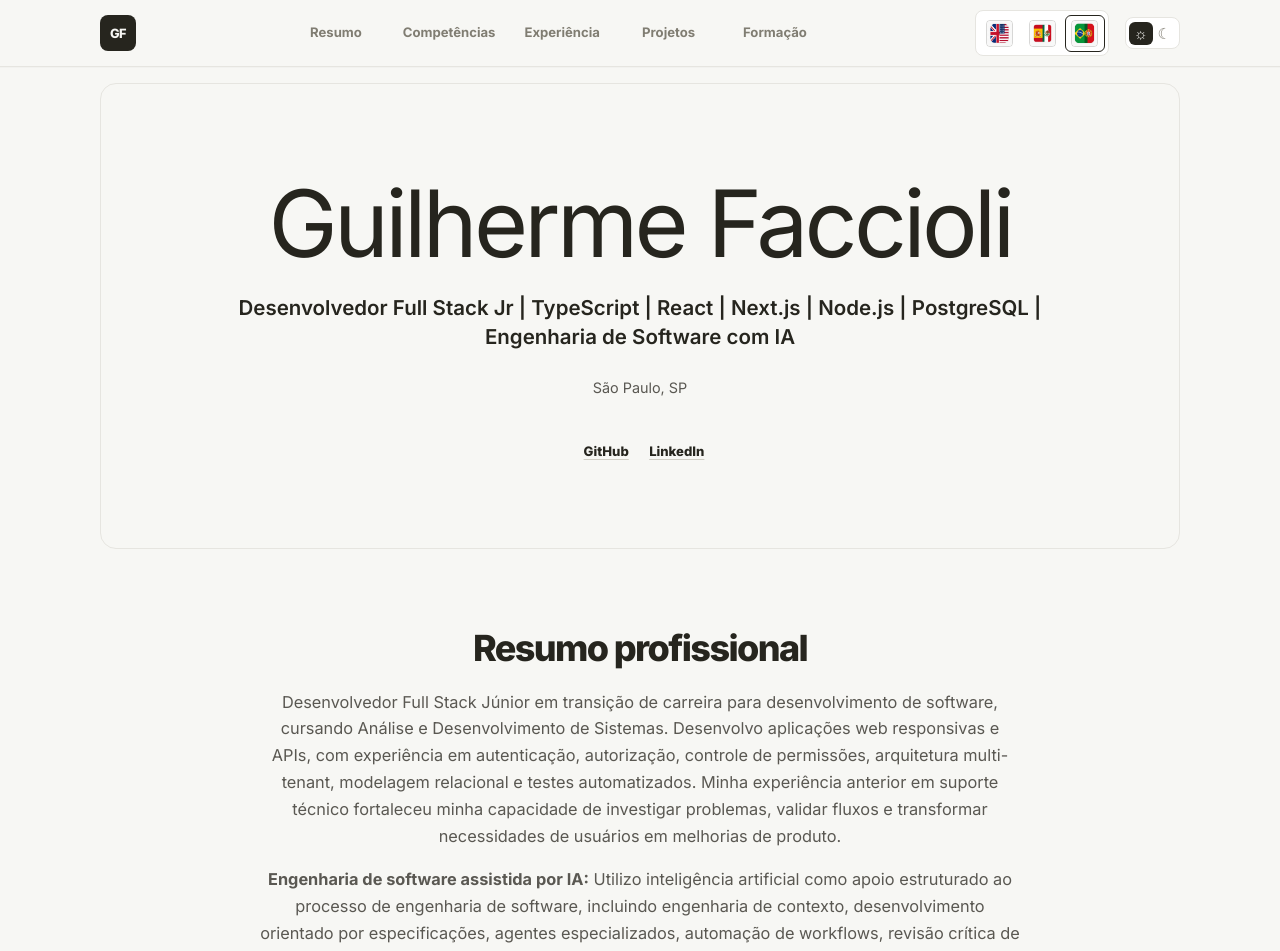
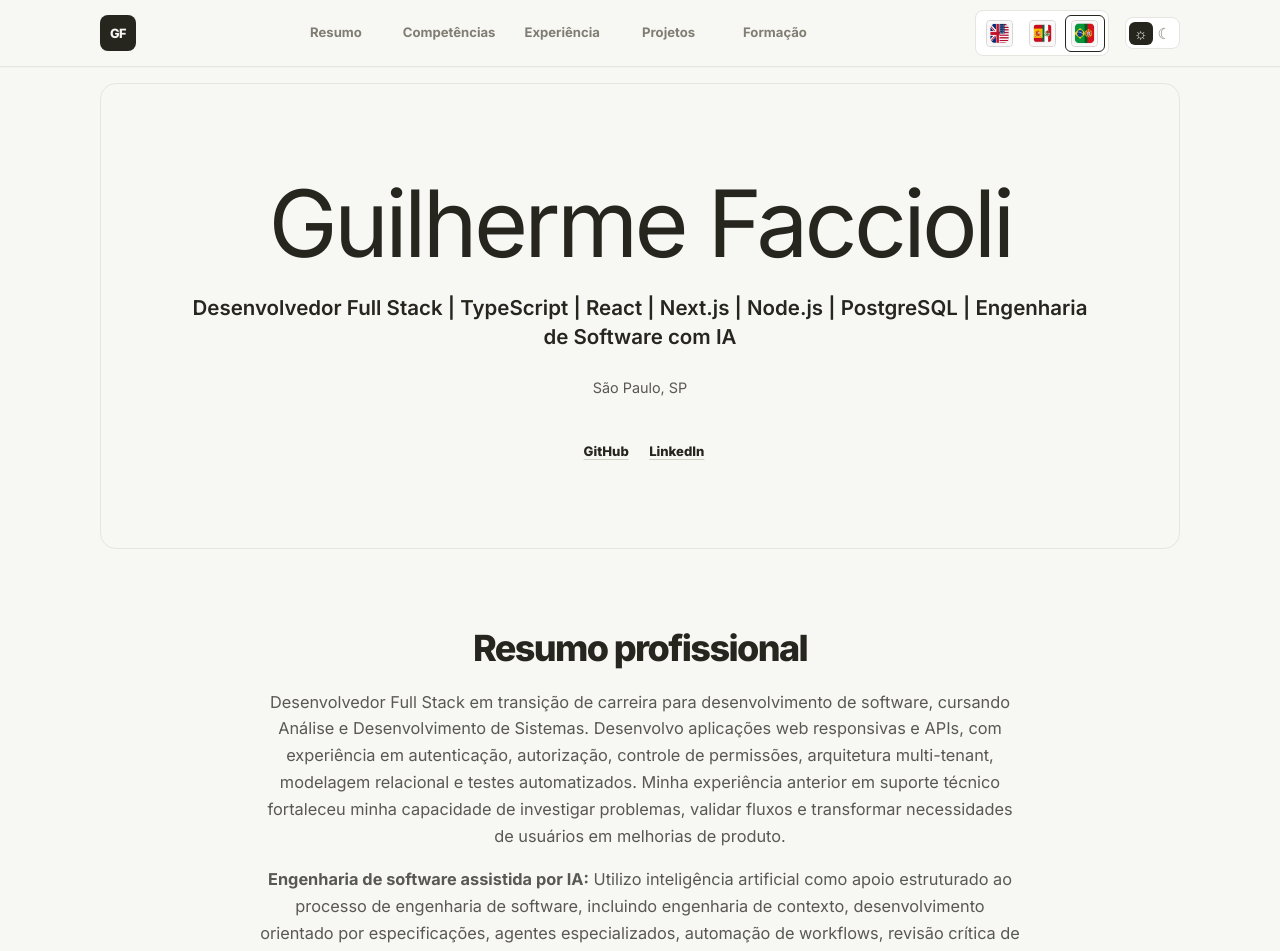
Before and after one commit to GuiFaccioli/meu-curriculo, a React (Vite) app: page / in a window 1280 px wide. Shown: the top 951 px of the page. Built offline with nearby package versions, Linux system fonts and the light colour scheme; no server answers.

Commit message:
chore: remove junior labels from resume

```diff
--- a/public/curriculo-guilherme-faccioli.html
+++ b/public/curriculo-guilherme-faccioli.html
@@ -81,7 +81,7 @@
       <header>
 
         <h1>Guilherme Faccioli</h1>
-        <p class="title">Desenvolvedor Full Stack Jr | TypeScript | React | Next.js | Node.js | PostgreSQL | Engenharia de Software com IA</p>
+        <p class="title">Desenvolvedor Full Stack | TypeScript | React | Next.js | Node.js | PostgreSQL | Engenharia de Software com IA</p>
         <address class="contact">
           <span>São Paulo, SP</span>
           <a href="tel:11952695934">(11) 95269-5934</a>
@@ -161,7 +161,7 @@
 
       <section>
         <h2>Contato</h2>
-        <p>Aberto a oportunidades como Desenvolvedor Full Stack Jr, Front-end Jr ou Web Jr.</p>
+        <p>Aberto a oportunidades como Desenvolvedor Full Stack, Front-end ou Web.</p>
         <div class="links"><span>guifacciolic@gmail.com</span></div>
       </section>
     </main>
--- a/src/data/localization.ts
+++ b/src/data/localization.ts
@@ -131,10 +131,10 @@ export function getLocalizedResumeData(locale: Locale) {
   if (locale === 'en') {
     return {
       ...resumeData,
-      title: 'Junior Full Stack Developer | TypeScript | React | Next.js | Node.js | PostgreSQL | AI-assisted Software Engineering',
+      title: 'Full Stack Developer | TypeScript | React | Next.js | Node.js | PostgreSQL | AI-assisted Software Engineering',
       location: 'São Paulo, Brazil',
       summary:
-        'Junior Full Stack Developer transitioning into software development, currently pursuing a degree in Systems Analysis and Development. I build responsive web applications and APIs with experience in authentication, authorization, permission management, multi-tenant architecture, relational modeling, and automated testing. My previous technical support experience strengthened my ability to investigate issues, validate workflows, and turn user needs into product improvements.',
+        'Full Stack Developer transitioning into software development, currently pursuing a degree in Systems Analysis and Development. I build responsive web applications and APIs with experience in authentication, authorization, permission management, multi-tenant architecture, relational modeling, and automated testing. My previous technical support experience strengthened my ability to investigate issues, validate workflows, and turn user needs into product improvements.',
       aiSummary:
         'I use artificial intelligence as structured support for the software engineering process, including context engineering, specification-driven development, specialized agents, workflow automation, critical code review, and validation through tests and evidence.',
       sections: resumeData.sections.map((section, index) => ({ ...section, label: interfaceCopy.en.sectionLabels[index] })),
@@ -193,10 +193,10 @@ export function getLocalizedResumeData(locale: Locale) {
 
   return {
     ...resumeData,
-    title: 'Desarrollador Full Stack Jr | TypeScript | React | Next.js | Node.js | PostgreSQL | Ingeniería de Software con IA',
+    title: 'Desarrollador Full Stack | TypeScript | React | Next.js | Node.js | PostgreSQL | Ingeniería de Software con IA',
     location: 'São Paulo, Brasil',
     summary:
-      'Desarrollador Full Stack Junior en transición hacia el desarrollo de software, actualmente cursando Análisis y Desarrollo de Sistemas. Desarrollo aplicaciones web responsivas y APIs con experiencia en autenticación, autorización, control de permisos, arquitectura multi-tenant, modelado relacional y pruebas automatizadas. Mi experiencia previa en soporte técnico fortaleció mi capacidad para investigar problemas, validar flujos y transformar las necesidades de los usuarios en mejoras de producto.',
+      'Desarrollador Full Stack en transición hacia el desarrollo de software, actualmente cursando Análisis y Desarrollo de Sistemas. Desarrollo aplicaciones web responsivas y APIs con experiencia en autenticación, autorización, control de permisos, arquitectura multi-tenant, modelado relacional y pruebas automatizadas. Mi experiencia previa en soporte técnico fortaleció mi capacidad para investigar problemas, validar flujos y transformar las necesidades de los usuarios en mejoras de producto.',
     aiSummary:
       'Utilizo la inteligencia artificial como apoyo estructurado al proceso de ingeniería de software, incluyendo ingeniería de contexto, desarrollo orientado por especificaciones, agentes especializados, automatización de workflows, revisión crítica de código y validación mediante pruebas y evidencias.',
     sections: resumeData.sections.map((section, index) => ({ ...section, label: interfaceCopy.es.sectionLabels[index] })),
--- a/src/data/resume.ts
+++ b/src/data/resume.ts
@@ -45,12 +45,12 @@ export type Language = {
 export const resumeData = {
   name: 'Guilherme Faccioli',
   title:
-    'Desenvolvedor Full Stack Jr | TypeScript | React | Next.js | Node.js | PostgreSQL | Engenharia de Software com IA',
+    'Desenvolvedor Full Stack | TypeScript | React | Next.js | Node.js | PostgreSQL | Engenharia de Software com IA',
   location: 'São Paulo, SP',
   phone: '(11) 95269-5934',
   email: 'guifacciolic@gmail.com',
   summary:
-    'Desenvolvedor Full Stack Júnior em transição de carreira para desenvolvimento de software, cursando Análise e Desenvolvimento de Sistemas. Desenvolvo aplicações web responsivas e APIs, com experiência em autenticação, autorização, controle de permissões, arquitetura multi-tenant, modelagem relacional e testes automatizados. Minha experiência anterior em suporte técnico fortaleceu minha capacidade de investigar problemas, validar fluxos e transformar necessidades de usuários em melhorias de produto.',
+    'Desenvolvedor Full Stack em transição de carreira para desenvolvimento de software, cursando Análise e Desenvolvimento de Sistemas. Desenvolvo aplicações web responsivas e APIs, com experiência em autenticação, autorização, controle de permissões, arquitetura multi-tenant, modelagem relacional e testes automatizados. Minha experiência anterior em suporte técnico fortaleceu minha capacidade de investigar problemas, validar fluxos e transformar necessidades de usuários em melhorias de produto.',
   aiSummary:
     'Utilizo inteligência artificial como apoio estruturado ao processo de engenharia de software, incluindo engenharia de contexto, desenvolvimento orientado por especificações, agentes especializados, automação de workflows, revisão crítica de código e validação por testes e evidências.',
   links: [
```
